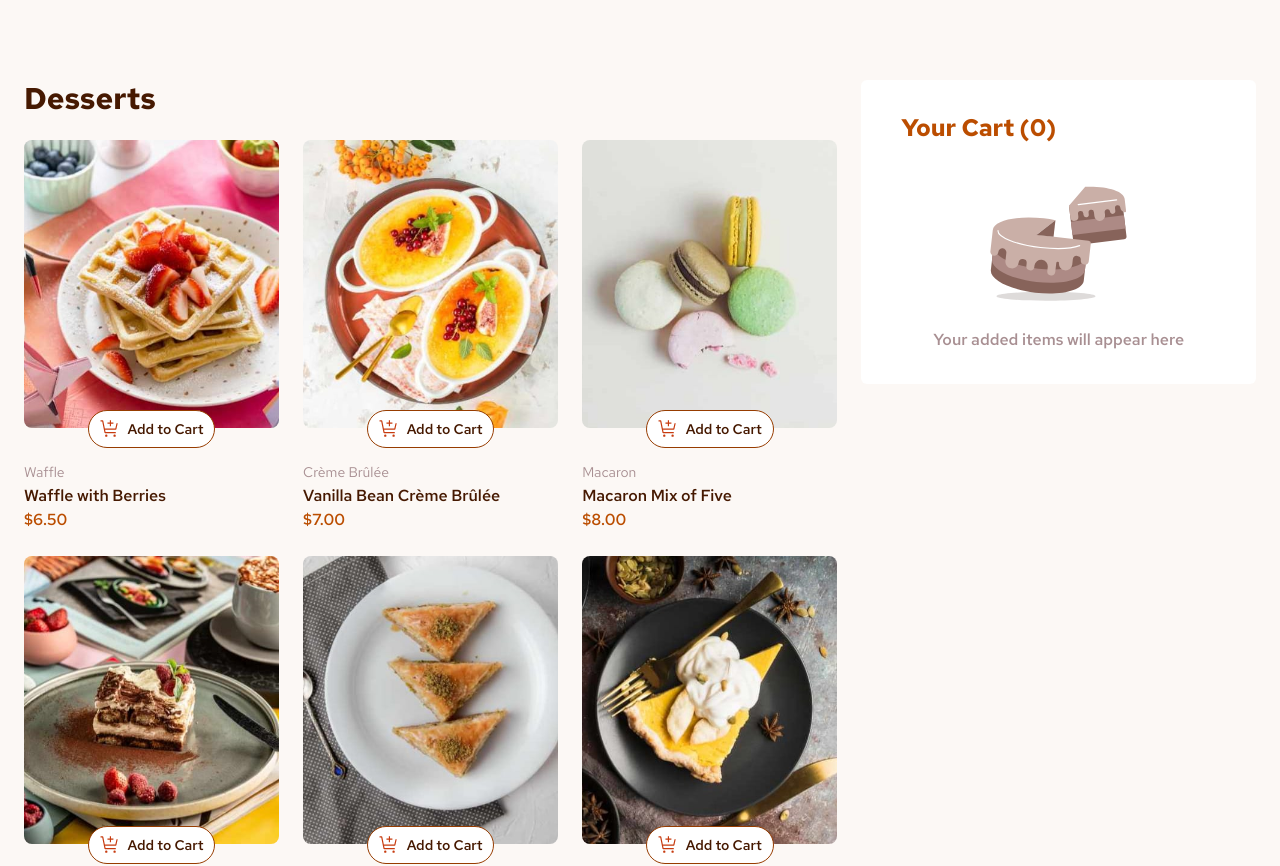
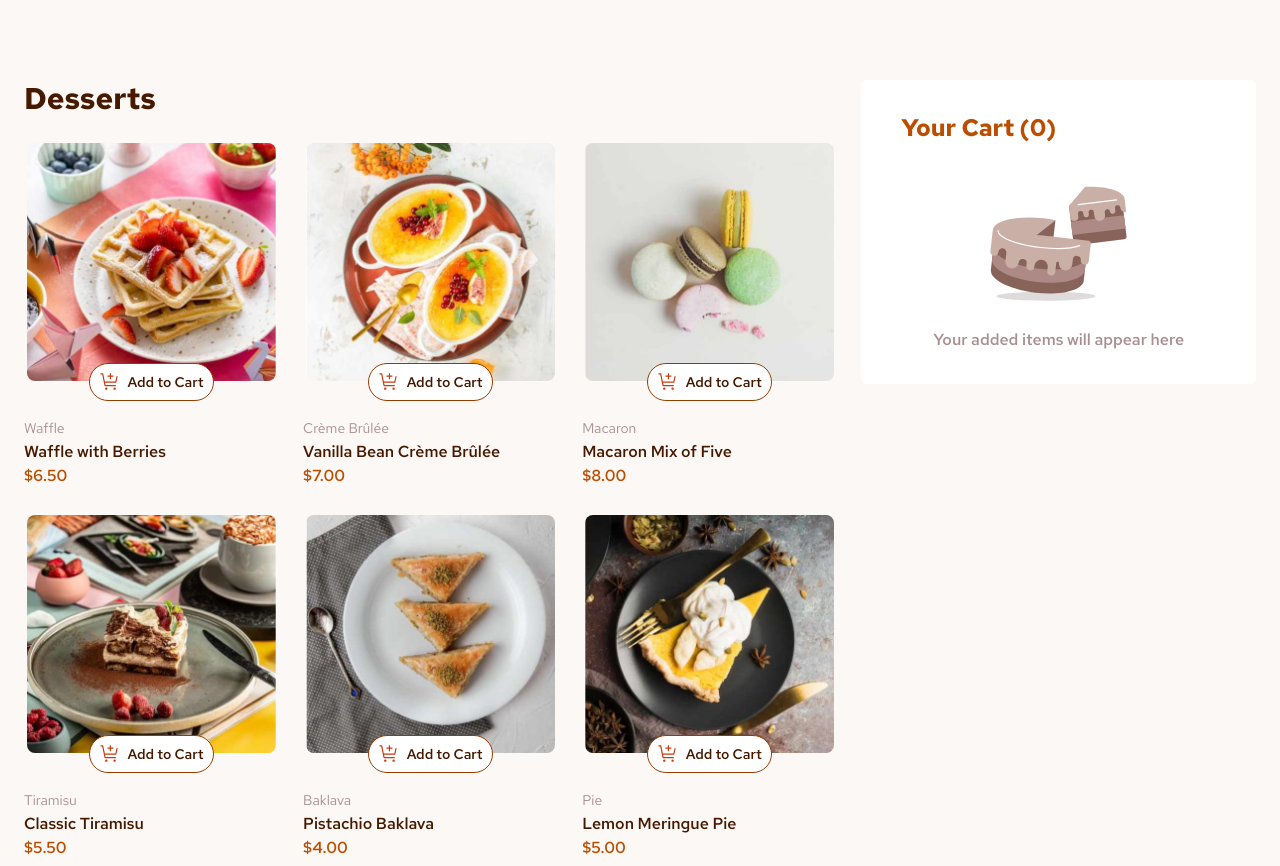
Before and after one commit to oziriz31-code/yak31-product-list-with-cart, a React (Vite) app: page / in a window 1280 px wide. Shown: the top 866 px of the page. Built offline with nearby package versions, Linux system fonts and the light colour scheme.

Commit message:
improving solution

```diff
--- a/data.json
+++ b/data.json
@@ -2,9 +2,9 @@
     {
       "id": "1",
        "image": {
-            "thumbnail": "assets/images/image-waffle-thumbnail.jpg",
-            "mobile": "./assets/images/image-waffle-mobile.jpg",
-            "tablet": "./assets/images/image-waffle-tablet.jpg",
+            "thumbnail": "./public/assets/images/image-waffle-thumbnail.jpg",
+            "mobile": "./public/assets/images/image-waffle-mobile.jpg",
+            "tablet": "./public/assets/images/image-waffle-tablet.jpg",
             "desktop": "./assets/images/image-waffle-desktop.jpg"
        },
        "name": "Waffle with Berries",
--- a/src/components/ProductCard.tsx
+++ b/src/components/ProductCard.tsx
@@ -1,4 +1,4 @@
-import {useState} from "react";
+import {useEffect, useState} from "react";
 import imgAddToCard from "../../public/assets/images/icon-add-to-cart.svg";
 import iconDecrement from "../../public/assets/images/icon-decrement-quantity.svg";
 import iconIncrement from "../../public/assets/images/icon-increment-quantity.svg";
@@ -9,9 +9,31 @@ interface ProductCardProps {
     product: Product;
 }
 
+export const useIsMobile = () => {
+    const [isMobile, setIsMobile] = useState(false);
+
+    useEffect(() => {
+        const checkIfMobile = () => {
+            const userAgent = window.navigator.userAgent;
+            const mobileRegex = /Android|webOS|iPhone|iPad|iPod|BlackBerry|IEMobile|Opera Mini/i;
+            setIsMobile(mobileRegex.test(userAgent));
+        };
+
+        checkIfMobile();
+        window.addEventListener('resize', checkIfMobile);
+
+        return () => {
+            window.removeEventListener('resize', checkIfMobile);
+        };
+    }, []);
+
+    return isMobile;
+};
+
 function ProductCard({product}: ProductCardProps) {
     const {cartItems, addToCart, updateQuantity} = useCart();
     const [quantity, setQuantity] = useState(1);
+    const isMobile = useIsMobile();
 
     const isInCart = cartItems.some(item => item.product.id === product.id);
     const cartItem = cartItems.find(item => item.product.id === product.id);
@@ -35,9 +57,15 @@ function ProductCard({product}: ProductCardProps) {
     return (
         <div className="space-y-8">
             <div
-                className={`relative transition-all duration-[60] h-72 bg-cover bg-center rounded-lg ${isInCart ? 'border-3 border-[#C63B12]' : 'border3 border-transparent'}`}
-                style={{backgroundImage: `url('${product.image.desktop}')`}}
+                className={`
+    relative transition-all duration-60 rounded-lg bg-cover bg-center
+    ${isInCart ? 'border-3 border-[#C63B12]' : 'border-3 border-transparent'}`}
             >
+                <img
+                    src={isMobile ? product.image.mobile : product.image.desktop}
+                    alt={product.name}
+                    className="object-cover rounded-lg"
+                />
                 {/* Show when product is not in cart */}
                 {!isInCart && (
                     <button
```
